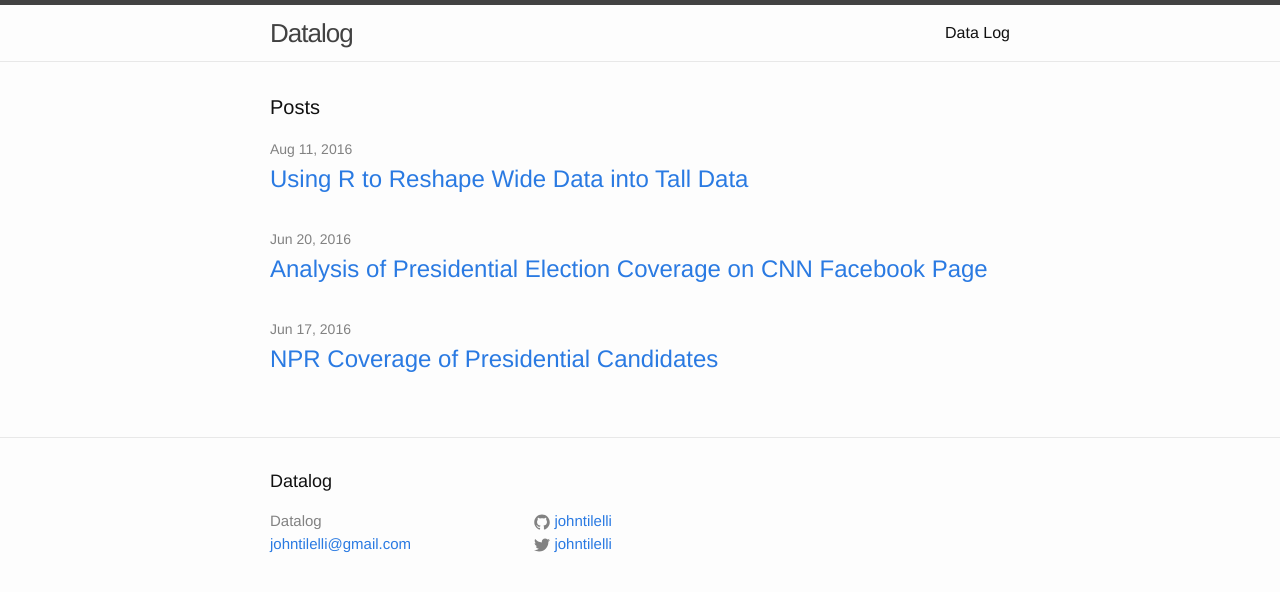
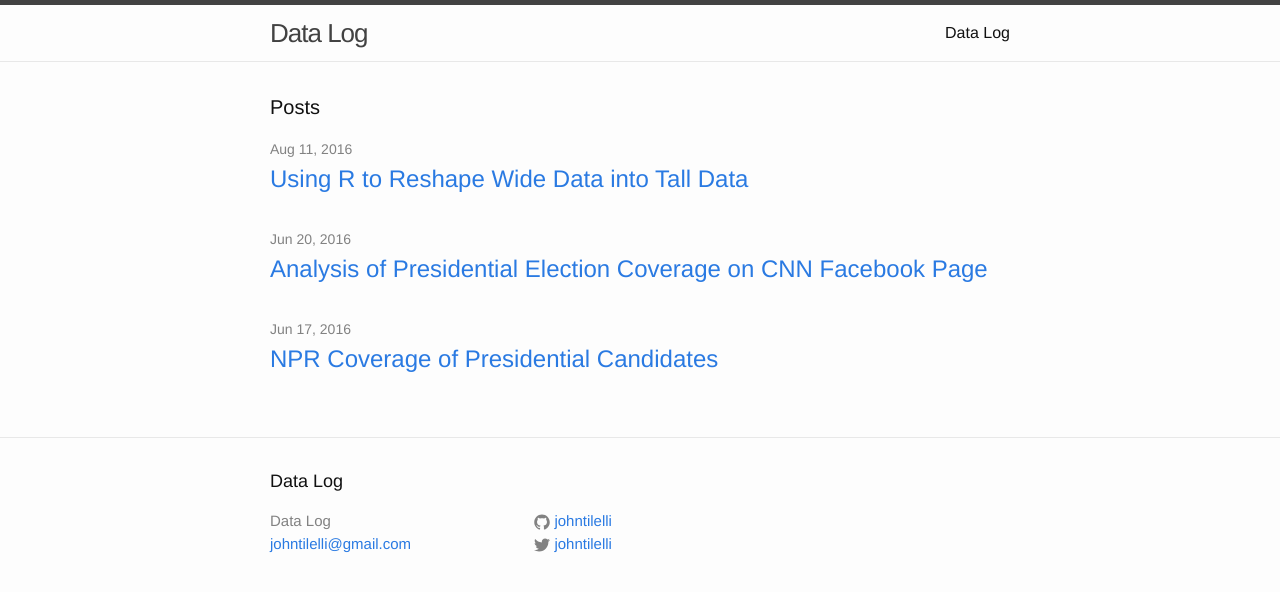
Before and after one commit to johntilelli/johntilelli.github.io, a Jekyll site: the page built from index.html, in a window 1280 px wide. Shown: the top 592 px of the page. Built offline with Jekyll 4.4.1, drawn with Linux system fonts in a browser that asks for light colours.

Commit message:
Update _config.yml

```diff
--- a/_config.yml
+++ b/_config.yml
@@ -6,7 +6,7 @@
 # 'jekyll serve'. If you change this file, please restart the server process.
 
 # Site settings
-title: Datalog
+title: Data Log
 email: johntilelli@gmail.com
 description: > # this means to ignore newlines until "baseurl:"
 baseurl: "" # the subpath of your site, e.g. /blog
```
